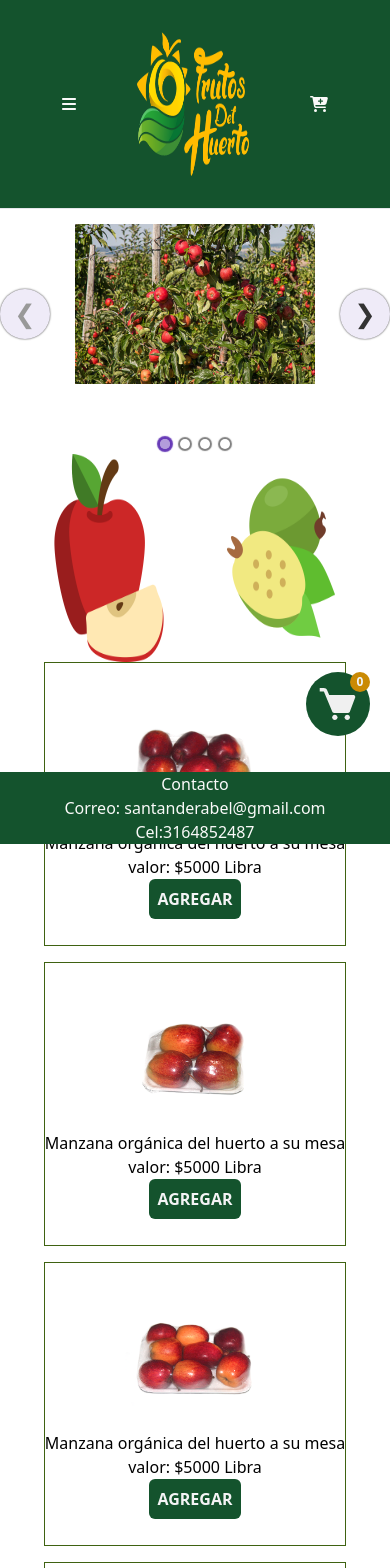
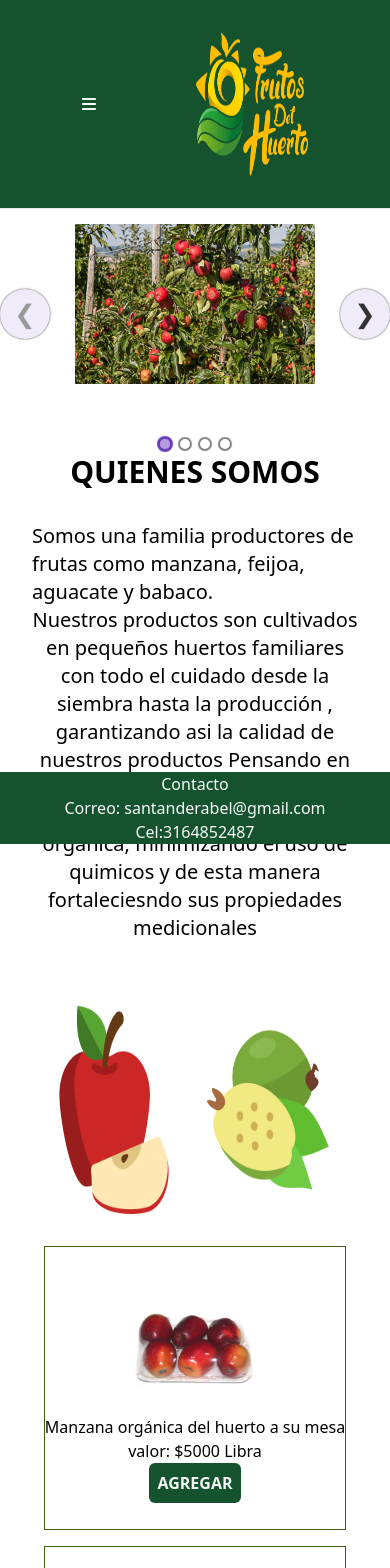
Before and after one commit to doralysantander/Proyecto-Ecommerce, a React (Create React App) app: page / in a window 390 px wide. Shown: the top 1568 px of the page. Built offline with nearby package versions, Linux system fonts and the light colour scheme; grey boxes are pictures that could not be loaded.

Commit message:
funcionando correctamente pero carrito esta  mal ubicado

```diff
--- a/src/App.js
+++ b/src/App.js
@@ -27,6 +27,7 @@ function App() {
       <Route path="/carrito" element={<Cart/>}/>
       <Route path="/lista-productos" element={<Products/>}/>
       <Route path="*" element={<div>404 Not Found!</div>}/>
+
     </Routes>
     <CartProvider>
     <Products/>
@@ -43,7 +44,7 @@ export default App;
 /* import ShoppingCart from './components/products/ShoppingCart';
 <Route path="/lista-productos" element={<ShoppingCart/>}/>
  <Navbar/>
-    <Routes>
+    <Routeaas>
 
 
     <CartProvider>
--- a/src/components/Cart/Cart.jsx
+++ b/src/components/Cart/Cart.jsx
@@ -76,7 +76,7 @@ const Cart = () => {
       </div>
 
       {cartItems && cartOpen && (
-        <div className="absolute mt-10 mr-20 rounded-3xl bg-slate-400 text-stone-100 w-56 flex flex-col justify-center items-center sm:w-96 md:w-96 lg:w-96 ">
+        <div className="absolute mt-10 mr-20 rounded-3xl bg-green-900 text-stone-100 w-56 flex flex-col justify-center items-center sm:w-96 md:w-96 lg:w-96 ">
           <h2 className="text-center font-medium mt-34" >Tu carrito</h2>
 
           {cartItems.length === 0 ? (
--- /dev/null
+++ b/src/components/about/About.jsx
@@ -0,0 +1,22 @@
+import React from 'react'
+
+const about = () => {
+  return (
+    <div>
+      <div className="  w-full m-0 flex flex-col justify-center items-center">
+        <h1 className="font-bold text-3xl">QUIENES SOMOS </h1>
+      <div className="  p-8 flex flex-col justify-center items-center text-xl">
+        <h2>Somos una familia  productores de frutas como manzana, feijoa, aguacate y babaco.</h2>
+       <p className="text-center">Nuestros productos  son cultivados en pequeños huertos familiares con todo el cuidado desde  la siembra hasta la producción , garantizando asi la calidad de nuestros productos Pensando en nuestros consumidores cultivamos frutos de manera organica, minimizando el uso  de quimicos y  de esta manera fortaleciesndo sus propiedades medicionales
+
+        </p>
+        </div>
+
+
+      </div>
+
+    </div>
+  )
+}
+
+export default about
--- a/src/components/navbar/Navbar.jsx
+++ b/src/components/navbar/Navbar.jsx
@@ -4,6 +4,7 @@ import { FontAwesomeIcon } from '@fortawesome/react-fontawesome'
 import { faBars, faCartPlus } from '@fortawesome/free-solid-svg-icons'
 import { NavLink } from 'react-router-dom'
 //import Card from '../products/Card'
+
 
 export default function Navbar () {
 const [open, setOpen] = useState(false)
@@ -22,8 +23,11 @@ src={logo}
 alt="logo"
 className="h-14 w-14 sm:h-20 w-20 md:h-24 w-24 lg:h-28 w-28 xl:w-36 h-36 "
 />
-<FontAwesomeIcon icon={faCartPlus} className="text-stone-50 h-6 w-6 sm:h-8 w-8 md:h-10 w-10 lg:h-14 w-14 "
+{/*<FontAwesomeIcon icon={faCartPlus} className="text-stone-50 h-6 w-6 sm:h-8 w-8 md:h-10 w-10 lg:h-14 w-14 "
 onClick={() =>(setOpencar(!opencar))} />{/*carrito */}
+
+
+
 
 
 </div>
--- a/src/components/products/Category.jsx
+++ b/src/components/products/Category.jsx
@@ -3,18 +3,20 @@ import feijoa from '../../assets/products/feijoas/feijoalogo.png'
 import apple from '../../assets/products/apples/applelogo.png'
 
 
-const Category = ( ) => {
+const Category = () => {
+
+  //let {id, description,price,image,category }= data;
   //const { id, category} = product;
 
-  /*const categories = (category) => {
+  /*const categories = (product) => {
     //filtrar cada producto id selecciono === al que estoy filtrando
     const product = products.filter((product) => product.category === category);
-    <Card ></Card>
+    < ></Card>
     setCart([...cart, ...product]); //modificar el estado cart agrega abajo de la que esta cargada
   };*/
 
   return (
-    <div className="w-screen flex h-1/5  justify-evenly">
+    <div className="w-full p-8 flex h-1/5  justify-evenly">
      <img
             src={apple}
             alt="apple"
@@ -25,7 +27,7 @@ const Category = ( ) => {
       <img
             src={feijoa}
             alt="feijoa"
-            className="w-32 h-32 sm: w-1/6 h-1/6 md:w-52 h-52 xl:w-52 h-52"
+            className="w-36 h-36 sm: w-1/6 h-1/6 md:w-52 h-52 xl:w-52 h-52"
 
         />
 
--- a/src/pages/Landing.jsx
+++ b/src/pages/Landing.jsx
@@ -7,6 +7,7 @@ import Category from '../components/products/Category';
 import Cart from '../components/Cart/Cart';
 import {CartProvider} from '../context/CartContext'
 import Products from'../components/products/Products';
+import About from '../components/about/About'
 
 
 const Landing = () => {
@@ -15,10 +16,11 @@ const Landing = () => {
     <>
 
             <Carrusel/>
+            <About />
             <Category/>
             <CartProvider>
+            <Products/>
             <Cart/>
-            <Products/>
           </CartProvider>
 
 
```
Also changed, not shown: src/components/about/about.jsx (deleted).
